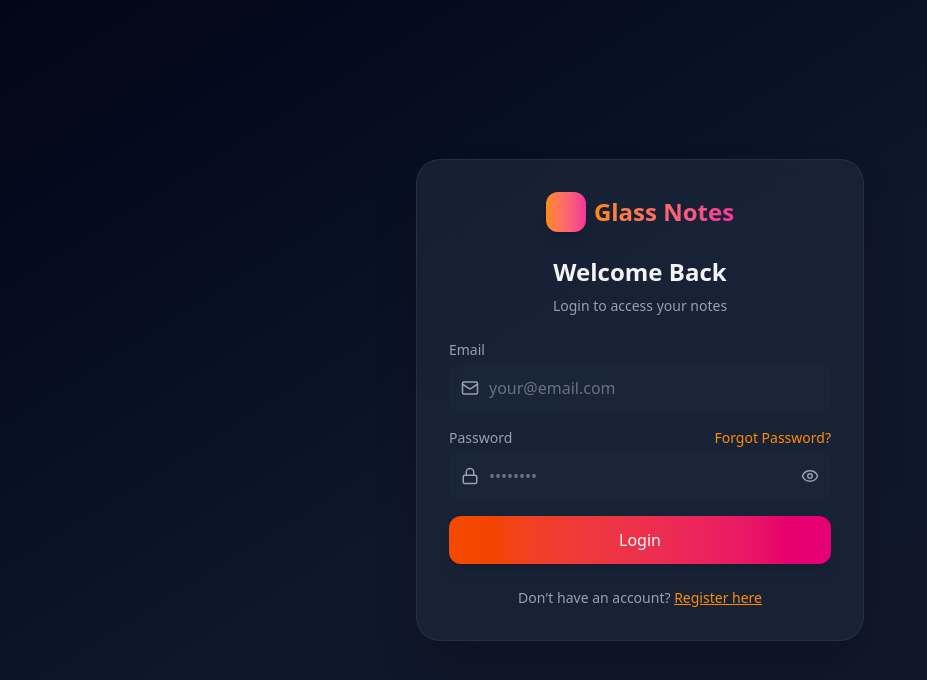
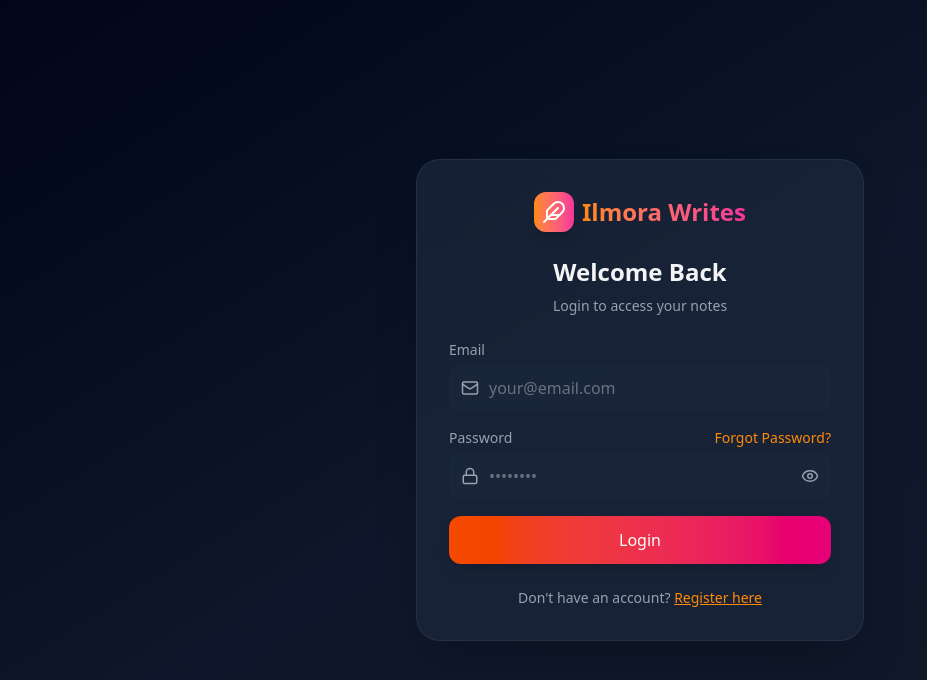
Before and after one commit to Sohaibkundi2/sohaib-mern-10pshine, a React (Vite) app in the folder frontend/: page /login in a window 1280 px wide. Shown: the top 680 px of the page, without its empty margins (0-927 px from the left). Built offline with nearby package versions, Linux system fonts and the light colour scheme; no server answers.

Commit message:
feat: update branding and icons across multiple pages to reflect new project name "Ilmora Writes"

```diff
--- a/frontend/src/pages/About.jsx
+++ b/frontend/src/pages/About.jsx
@@ -1,6 +1,6 @@
 // src/pages/About.jsx
 import { motion } from "framer-motion";
-import { ArrowLeft, Github, Linkedin, Mail, BookOpen, Target, Lightbulb } from "lucide-react";
+import { ArrowLeft, Github, Linkedin, Mail, BookOpen, Target, Lightbulb, Feather } from "lucide-react";
 import { useNavigate } from "react-router-dom";
 import { theme } from "../utils/theme";
 import Navbar from "../components/Navbar";
@@ -90,10 +90,10 @@ export default function About() {
     animate={{ opacity: 1, y: 0 }}
   >
     <div className="w-20 h-20 bg-gradient-to-r from-orange-500 to-pink-500 rounded-2xl mx-auto mb-6 flex items-center justify-center shadow-2xl shadow-orange-500/30">
-              <span className="text-4xl font-bold">GN</span>
+      <Feather className="text-white" size={40} />
     </div>
     <h1 className={`text-5xl md:text-6xl font-bold ${theme.gradientText} mb-4`}>
-              Glass Notes
+      Ilmora Writes
     </h1>
     <p className={`text-xl ${theme.textMuted} max-w-2xl mx-auto mb-6`}>
       MERN Stack Note-Taking Application
@@ -271,7 +271,7 @@ export default function About() {
         {/* Footer */}
         <footer className="mt-16 pt-8 border-t border-slate-800 text-center">
           <p className={`${theme.textMuted} text-sm`}>
-            © 2026 Glass Notes • Built with ❤️ MERN Stack • 10P SHINE Internship Project
+            © 2026 Ilmora Writes • Built with ❤️ MERN Stack • 10P SHINE Internship Project
           </p>
         </footer>
       </div>
--- a/frontend/src/pages/Dashboard.jsx
+++ b/frontend/src/pages/Dashboard.jsx
@@ -1,11 +1,10 @@
 // src/pages/Dashboard.jsx
 import { useState, useEffect } from "react";
 import { motion, AnimatePresence } from "framer-motion";
-import { Menu, X, Edit, Trash2, Plus, Star, Archive, FolderOpen, Search } from "lucide-react";
+import { Menu, X, Edit, Trash2, Plus, Star, Archive, FolderOpen, Search, Feather } from "lucide-react";
 import { useNavigate } from "react-router-dom";
 import { useAuth } from "../context/AuthContext";
 import { notesAPI } from "../services/api";
-import Navbar from "../components/Navbar";
 import DeleteNoteModal from "../components/DeleteNoteModal";
 import { theme } from "../utils/theme";
 import ProfileMenu from "../components/ProfileMenu";
@@ -100,7 +99,7 @@ export default function Dashboard() {
           </button>
 
           <div className="text-lg md:text-xl font-bold bg-gradient-to-r from-orange-400 to-pink-500 bg-clip-text text-transparent">
-            Glass Notes
+            Ilmora Writes
           </div>
         </div>
 
@@ -177,8 +176,7 @@ export default function Dashboard() {
               <div className="space-y-2">
                 <button
                   onClick={() => { setActiveFilter("all"); setIsMobileMenuOpen(false); }}
-                  className={`w-full flex items-center gap-3 px-4 py-3 rounded-xl transition text-sm font-medium ${
-                    activeFilter === "all" ? "bg-orange-500/20 border border-orange-500/50 text-orange-400" : "hover:bg-white/10 border border-transparent"
+                  className={`w-full flex items-center gap-3 px-4 py-3 rounded-xl transition text-sm font-medium ${activeFilter === "all" ? "bg-orange-500/20 border border-orange-500/50 text-orange-400" : "hover:bg-white/10 border border-transparent"
                     }`}
                 >
                   <FolderOpen size={18} />
@@ -187,8 +185,7 @@ export default function Dashboard() {
 
                 <button
                   onClick={() => { setActiveFilter("favorites"); setIsMobileMenuOpen(false); }}
-                  className={`w-full flex items-center gap-3 px-4 py-3 rounded-xl transition text-sm font-medium ${
-                    activeFilter === "favorites" ? "bg-pink-500/20 border border-pink-500/50 text-pink-400" : "hover:bg-white/10 border border-transparent"
+                  className={`w-full flex items-center gap-3 px-4 py-3 rounded-xl transition text-sm font-medium ${activeFilter === "favorites" ? "bg-pink-500/20 border border-pink-500/50 text-pink-400" : "hover:bg-white/10 border border-transparent"
                     }`}
                 >
                   <Star size={18} />
@@ -197,8 +194,7 @@ export default function Dashboard() {
 
                 <button
                   onClick={() => { setActiveFilter("archived"); setIsMobileMenuOpen(false); }}
-                  className={`w-full flex items-center gap-3 px-4 py-3 rounded-xl transition text-sm font-medium ${
-                    activeFilter === "archived" ? "bg-gray-500/20 border border-gray-500/50 text-gray-300" : "hover:bg-white/10 border border-transparent"
+                  className={`w-full flex items-center gap-3 px-4 py-3 rounded-xl transition text-sm font-medium ${activeFilter === "archived" ? "bg-gray-500/20 border border-gray-500/50 text-gray-300" : "hover:bg-white/10 border border-transparent"
                     }`}
                 >
                   <Archive size={18} />
@@ -228,8 +224,10 @@ export default function Dashboard() {
         className={`hidden md:block fixed top-0 left-0 w-64 h-screen backdrop-blur-xl bg-gradient-to-b ${theme.sidebar} border-r border-white/10 pt-20 px-5 shadow-2xl overflow-y-auto`}
       >
         <div className="flex items-center gap-2 mb-6">
-          <div className="w-7 h-7 bg-gradient-to-r from-orange-400 to-pink-500 rounded-lg shadow-lg"></div>
-          <span className={`font-bold text-lg ${theme.text}`}>Glass Notes</span>
+          <div className={`w-10 h-10 bg-gradient-to-r ${theme.gradient} rounded-xl shadow-lg flex items-center justify-center`}>
+            <Feather className="text-white" size={24} />
+          </div>
+          <span className={`font-bold text-lg ${theme.text}`}>Ilmora Writes</span>
         </div>
 
         <button
@@ -259,8 +257,7 @@ export default function Dashboard() {
         <div className="space-y-2">
           <button
             onClick={() => setActiveFilter("all")}
-            className={`w-full flex items-center gap-3 px-4 py-2.5 rounded-lg transition text-sm font-medium ${
-              activeFilter === "all" ? "bg-orange-500/20 text-orange-400 border border-orange-500/30" : `${theme.textMuted} hover:bg-white/10`
+            className={`w-full flex items-center gap-3 px-4 py-2.5 rounded-lg transition text-sm font-medium ${activeFilter === "all" ? "bg-orange-500/20 text-orange-400 border border-orange-500/30" : `${theme.textMuted} hover:bg-white/10`
               }`}
           >
             <FolderOpen size={18} />
@@ -269,8 +266,7 @@ export default function Dashboard() {
 
           <button
             onClick={() => setActiveFilter("favorites")}
-            className={`w-full flex items-center gap-3 px-4 py-2.5 rounded-lg transition text-sm font-medium ${
-              activeFilter === "favorites" ? "bg-pink-500/20 text-pink-400 border border-pink-500/30" : `${theme.textMuted} hover:bg-white/10`
+            className={`w-full flex items-center gap-3 px-4 py-2.5 rounded-lg transition text-sm font-medium ${activeFilter === "favorites" ? "bg-pink-500/20 text-pink-400 border border-pink-500/30" : `${theme.textMuted} hover:bg-white/10`
               }`}
           >
             <Star size={18} />
@@ -279,8 +275,7 @@ export default function Dashboard() {
 
           <button
             onClick={() => setActiveFilter("archived")}
-            className={`w-full flex items-center gap-3 px-4 py-2.5 rounded-lg transition text-sm font-medium ${
-              activeFilter === "archived" ? "bg-gray-500/20 text-gray-300 border border-gray-500/30" : `${theme.textMuted} hover:bg-white/10`
+            className={`w-full flex items-center gap-3 px-4 py-2.5 rounded-lg transition text-sm font-medium ${activeFilter === "archived" ? "bg-gray-500/20 text-gray-300 border border-gray-500/30" : `${theme.textMuted} hover:bg-white/10`
               }`}
           >
             <Archive size={18} />
@@ -372,8 +367,7 @@ export default function Dashboard() {
                       e.stopPropagation();
                       handleToggleFavorite(note._id);
                     }}
-                    className={`transition-all p-1.5 rounded-lg cursor-pointer ${
-                      note.isFavorite
+                    className={`transition-all p-1.5 rounded-lg cursor-pointer ${note.isFavorite
                         ? 'text-pink-500 hover:text-pink-600 hover:bg-pink-500/10'
                         : 'text-gray-400 hover:text-pink-400 hover:bg-pink-500/10'
                       }`}
@@ -404,7 +398,7 @@ export default function Dashboard() {
                 {/* Footer */}
                 <div className="flex items-center justify-between pt-3 border-t border-white/10">
                   <span className={`text-xs ${theme.textMuted} flex items-center gap-1`}>
-                    {dayjs(note.createdAt).format("MMM DD, YYYY")}
+                    {dayjs(note.createdAt).format("hh:mm A, DD MMM")}
                   </span>
 
                   <div className="flex items-center gap-2">
--- a/frontend/src/pages/ForgotPassword.jsx
+++ b/frontend/src/pages/ForgotPassword.jsx
@@ -2,7 +2,7 @@
 import { useState } from "react"
 import { Link } from "react-router-dom"
 import { motion } from "framer-motion"
-import { Mail, ArrowLeft, CheckCircle } from "lucide-react"
+import { Mail, ArrowLeft, CheckCircle, Feather } from "lucide-react"
 import { authAPI } from "../services/api"
 import { theme } from "../utils/theme"
 
@@ -66,9 +66,11 @@ export default function ForgotPassword() {
                 {/* Logo */}
                 <div className="flex justify-center mb-6">
                     <div className="flex items-center gap-2">
-                        <div className={`w-10 h-10 bg-gradient-to-r ${theme.gradient} rounded-xl shadow-lg`}></div>
+                        <div className={`w-10 h-10 bg-gradient-to-r ${theme.gradient} rounded-xl shadow-lg flex items-center justify-center`}>
+                        <Feather className="text-white" size={24} />
+                        </div>
                         <span className={`text-2xl font-bold ${theme.gradientText}`}>
-                            Glass Notes
+                            Ilmora Writes
                         </span>
                     </div>
                 </div>
--- a/frontend/src/pages/Login.jsx
+++ b/frontend/src/pages/Login.jsx
@@ -2,7 +2,7 @@
 import { useState } from "react"
 import { Link, useNavigate } from "react-router-dom"
 import { motion } from "framer-motion"
-import { Mail, Lock, Eye, EyeOff } from "lucide-react"
+import { Mail, Lock, Eye, EyeOff, Feather } from "lucide-react"
 import { authAPI } from "../services/api"
 import { useAuth } from "../context/AuthContext"
 import { theme } from "../utils/theme"
@@ -72,9 +72,11 @@ export default function Login() {
                 {/* Logo */}
                 <div className="flex justify-center mb-6">
                     <div className="flex items-center gap-2">
-                        <div className={`w-10 h-10 bg-gradient-to-r ${theme.gradient} rounded-xl shadow-lg`}></div>
+                        <div className={`w-10 h-10 bg-gradient-to-r ${theme.gradient} rounded-xl shadow-lg flex items-center justify-center`}>
+                        <Feather className="text-white" size={24} />
+                        </div>
                         <span className={`text-2xl font-bold ${theme.gradientText}`}>
-                            Glass Notes
+                            Ilmora Writes
                         </span>
                     </div>
                 </div>
--- a/frontend/src/pages/Register.jsx
+++ b/frontend/src/pages/Register.jsx
@@ -2,7 +2,7 @@
 import { useState } from "react"
 import { Link, useNavigate } from "react-router-dom"
 import { motion } from "framer-motion"
-import { User, AtSign, Mail, Lock, Eye, EyeOff, Upload } from "lucide-react"
+import { User, AtSign, Mail, Lock, Eye, EyeOff, Upload, Feather } from "lucide-react"
 import { authAPI } from "../services/api"
 import { theme } from "../utils/theme"
 
@@ -111,9 +111,11 @@ export default function Register() {
                 {/* Logo */}
                 <div className="flex justify-center mb-6">
                     <div className="flex items-center gap-2">
-                        <div className={`w-10 h-10 bg-gradient-to-r ${theme.gradient} rounded-xl shadow-lg`}></div>
+                        <div className={`w-10 h-10 bg-gradient-to-r ${theme.gradient} rounded-xl shadow-lg flex items-center justify-center`}>
+                        <Feather className="text-white" size={24} />
+                        </div>
                         <span className={`text-2xl font-bold ${theme.gradientText}`}>
-                            Glass Notes
+                            Ilmora Writes
                         </span>
                     </div>
                 </div>
--- a/frontend/src/pages/ResetPassword.jsx
+++ b/frontend/src/pages/ResetPassword.jsx
@@ -2,7 +2,7 @@
 import { useState, useEffect } from "react"
 import { useNavigate, useParams, Link } from "react-router-dom"
 import { motion } from "framer-motion"
-import { Lock, Eye, EyeOff, CheckCircle, AlertCircle } from "lucide-react"
+import { Lock, Eye, EyeOff, CheckCircle, AlertCircle, Feather } from "lucide-react"
 import { authAPI } from "../services/api"
 import { theme } from "../utils/theme"
 
@@ -142,9 +142,11 @@ export default function ResetPassword() {
                 {/* Logo */}
                 <div className="flex justify-center mb-6">
                     <div className="flex items-center gap-2">
-                        <div className={`w-10 h-10 bg-gradient-to-r ${theme.gradient} rounded-xl shadow-lg`}></div>
+                        <div className={`w-10 h-10 bg-gradient-to-r ${theme.gradient} rounded-xl shadow-lg flex items-center justify-center`}>
+                        <Feather className="text-white" size={24} />
+                        </div>
                         <span className={`text-2xl font-bold ${theme.gradientText}`}>
-                            Glass Notes
+                            Ilmora Writes
                         </span>
                     </div>
                 </div>
```
Lines whose indentation alone changed are shown as unchanged.
